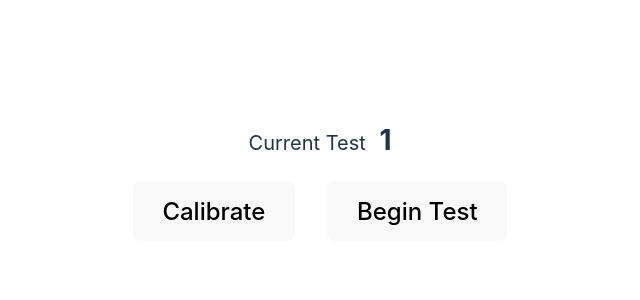
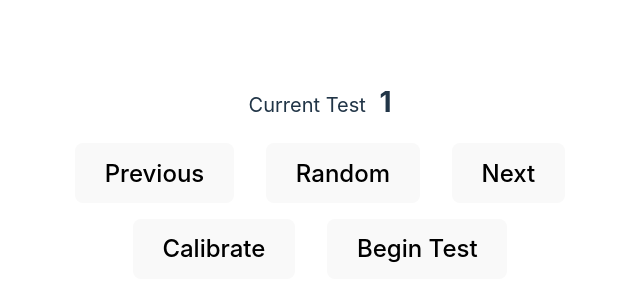
Before and after one commit to moddedTechnic/ab-word-lists, a Vue app: page / in a window 1280 px wide. Shown: the part 230-530 px from the top of the page, without its empty margins (320-960 px from the left). Built offline with nearby package versions, Linux system fonts and the light colour scheme.

Commit message:
multiple lists now work

```diff
--- a/index.html
+++ b/index.html
@@ -1,13 +1,15 @@
 <!doctype html>
 <html lang="en">
-  <head>
+
+<head>
     <meta charset="UTF-8" />
-    <link rel="icon" type="image/svg+xml" href="/vite.svg" />
     <meta name="viewport" content="width=device-width, initial-scale=1.0" />
     <title>AB Word Lists</title>
-  </head>
-  <body>
+</head>
+
+<body>
     <div id="app"></div>
     <script type="module" src="/src/main.ts"></script>
-  </body>
+</body>
+
 </html>
--- a/src/App.vue
+++ b/src/App.vue
@@ -1,34 +1,51 @@
 <script setup lang="ts">
 import { computed, ref } from 'vue'
 
-const audioSource = ref<HTMLAudioElement | null>(null)
+const audioSources = ref<HTMLAudioElement[]>([])
 const runningTest = ref(false)
 const currentTest = ref(1)
-
-const testLabel = computed(() => currentTest.value.toString().padStart(2, '0'))
+const currentAudio = computed(() => audioSources.value[currentTest.value - 1])
 
 function startTest() {
-  if (runningTest.value || !audioSource.value)
+  console.log(currentAudio.value)
+  if (runningTest.value || !currentAudio.value)
     return;
   runningTest.value = true
-  audioSource.value.play()
+  currentAudio.value.play()
 }
 
 function stopTest() {
-  if (!runningTest.value || !audioSource.value)
+  if (!runningTest.value || !currentAudio.value)
     return;
   runningTest.value = false
-  audioSource.value.pause()
-  audioSource.value.currentTime = 0
+  currentAudio.value.pause()
+  currentAudio.value.currentTime = 0
+}
+
+function endTest() {
+  stopTest()
+  currentTest.value++
+}
+
+function randomTest(): number {
+  let test
+  while ((test = Math.floor(Math.random() * 12) + 1) === currentTest.value);
+  return test
 }
 </script>
 
 <template>
-  <div class="test-controls">
+  <div class="test-info">
     <p class="currentTest">
       Current Test
       <span>{{ currentTest }}</span>
     </p>
+
+    <div class="test-controls">
+      <button @click.prevent="currentTest--">Previous</button>
+      <button @click.prevent="currentTest = randomTest()">Random</button>
+      <button @click.prevent="currentTest++">Next</button>
+    </div>
   </div>
 
   <div class="controls">
@@ -37,17 +54,34 @@ function stopTest() {
     <button v-if="runningTest" @click.prevent="stopTest">Cancel Test</button>
     <button v-else @click.prevent="startTest">Begin Test</button>
   </div>
-  <audio ref="audioSource">
-    <source :src="`/audio/list-${testLabel}.wav`" type="audio/wav" />
-  </audio>
+
+  <template v-for="i in 12">
+    <audio ref="audioSources" @ended="endTest">
+      <source :src="`/audio/list-${i.toString().padStart(2, '0')}.wav`" type="audio/wav" />
+    </audio>
+  </template>
 </template>
 
 <style scoped>
+.test-info {
+  margin-bottom: 1rem;
+}
+
+.test-controls {
+  display: flex;
+  flex-direction: row;
+  align-items: center;
+  justify-content: center;
+  gap: 2rem;
+
+  font-size: 1.5rem;
+}
+
 .controls {
   display: flex;
   flex-direction: row;
   align-items: center;
-  justify-content: space-evenly;
+  justify-content: center;
   gap: 2rem;
 
   font-size: 1.5rem;
```
